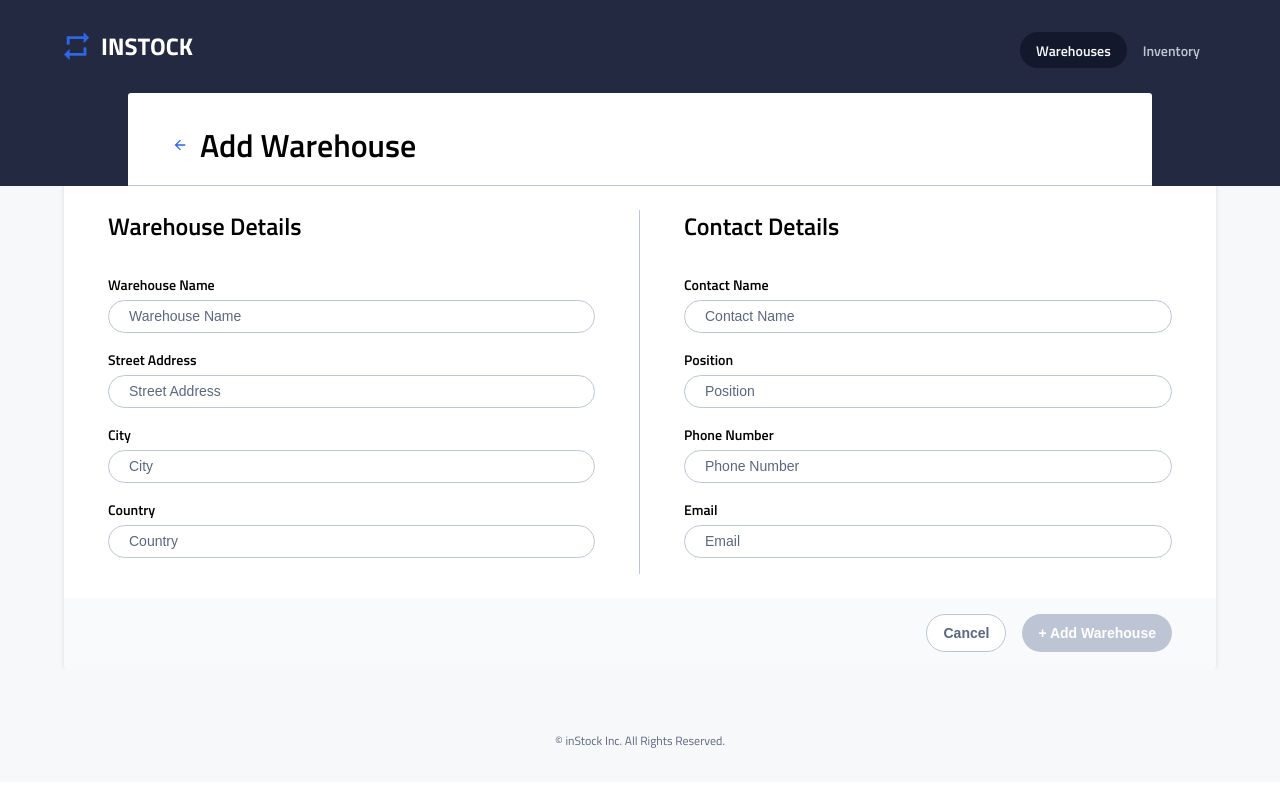
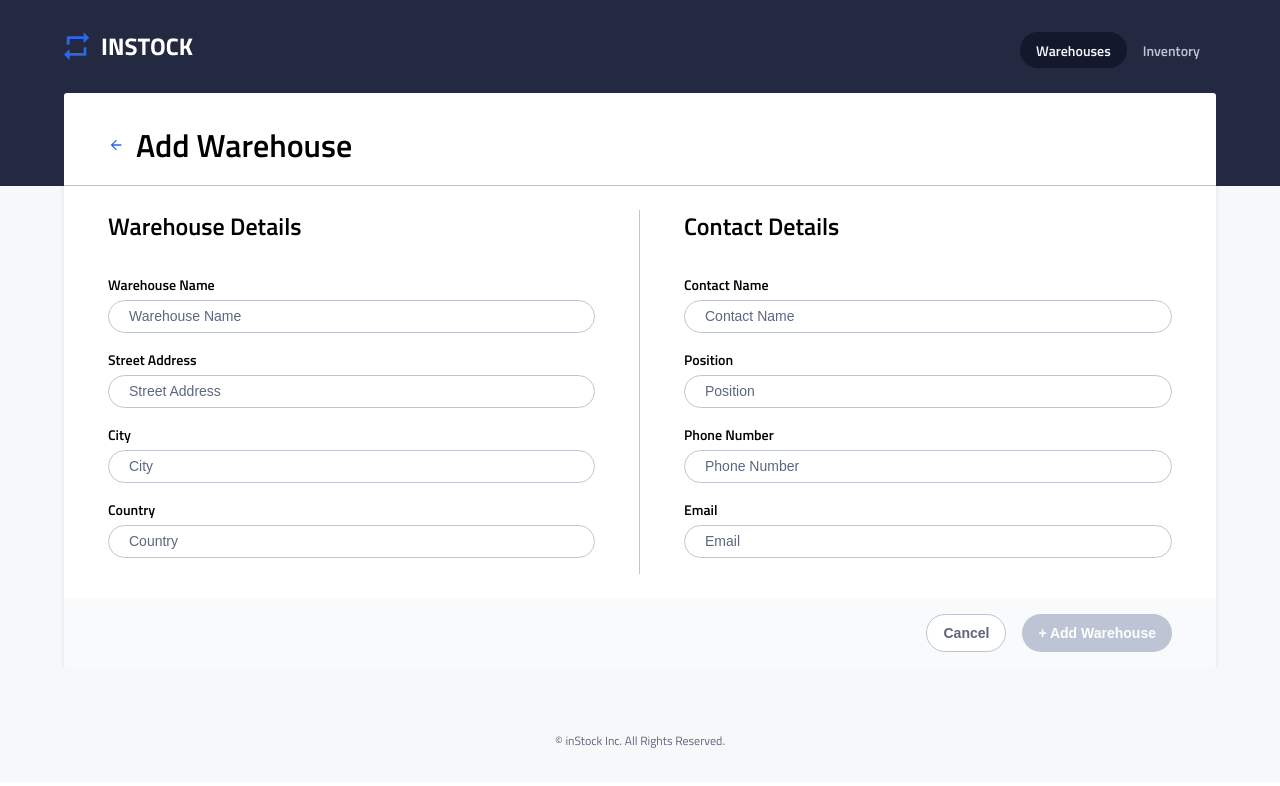
Before and after one commit to jacky-ui/InStock-BrainStation-Client, a React (Create React App) app: page /warehouse/add in a window 1280 px wide. Shown: the top 786 px of the page. Built offline with nearby package versions, Linux system fonts and the light colour scheme.

Commit message:
Deleted margins on page subheader component to match style guide (I think) lmao

```diff
--- a/src/components/PageSubHeader/PageSubHeader.scss
+++ b/src/components/PageSubHeader/PageSubHeader.scss
@@ -5,7 +5,6 @@
     display: flex;
     justify-content: flex-start;
     padding: 2rem 0;
-    margin: 0 1rem;
     border-radius: 3px 3px 0 0 ;
     border-bottom: $border-divider;
     background-color: $White;
@@ -13,11 +12,9 @@
     z-index: 2;
     @include tablet {
         padding: 2rem 0 1rem 0;
-        margin: 0 2rem;
     }
     @include desktop {
         padding: 2rem 0 1.25rem;
-        margin: 0 4rem;
     }
     &__title {
         @include page-header-mobile;
```
